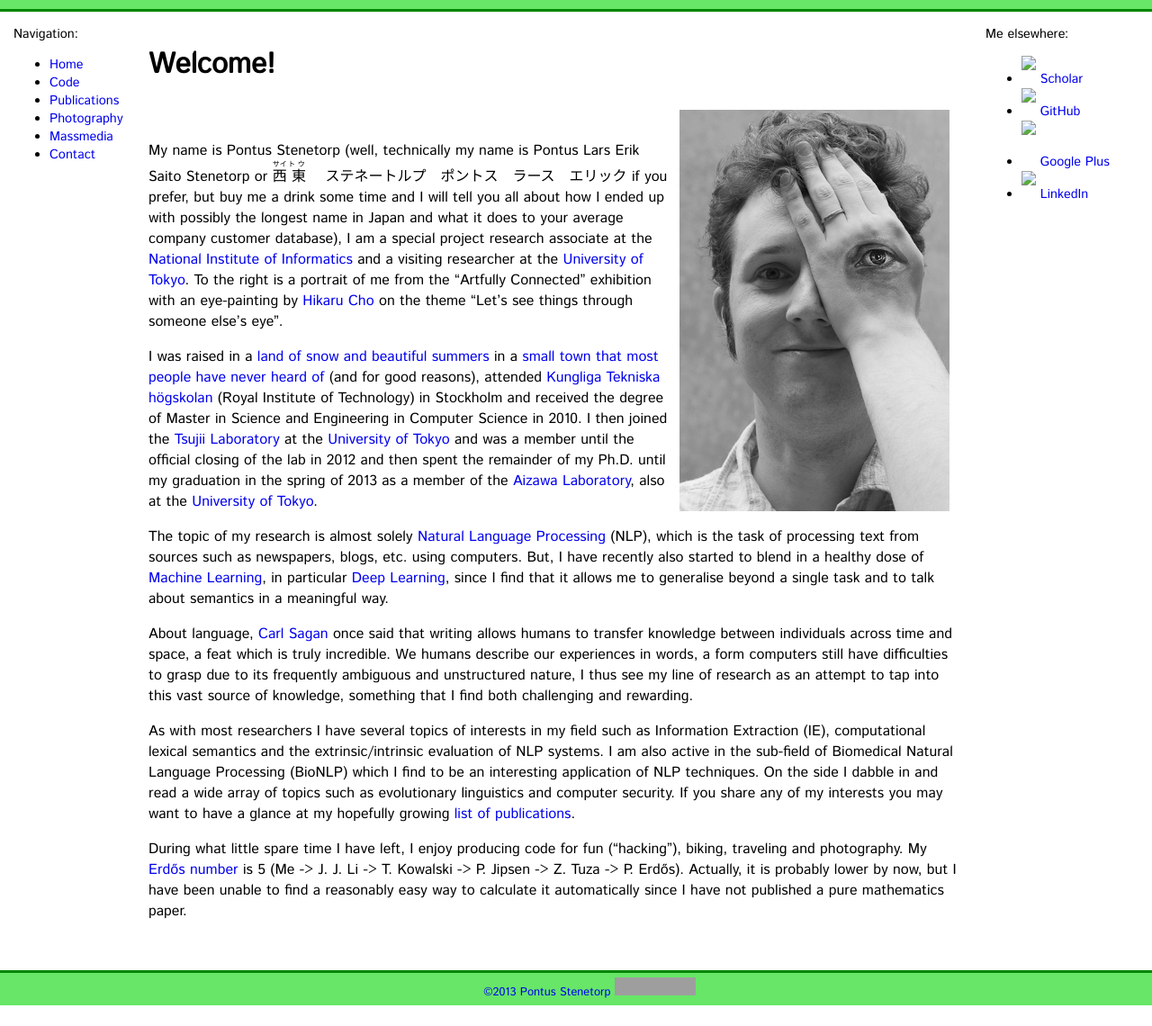
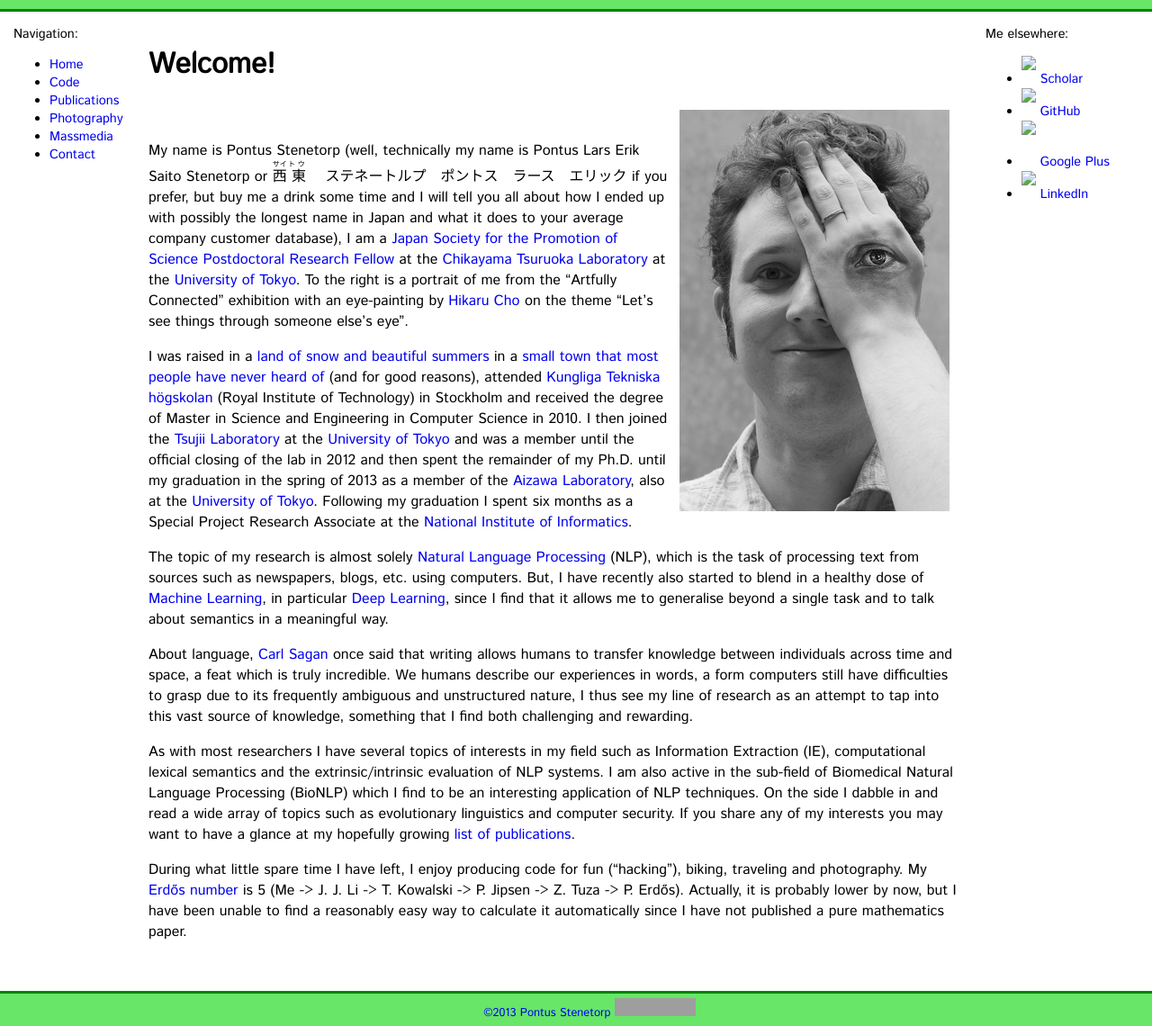
Before and after one commit to gbouchar/ninjin.github.io, a Jekyll site: the page built from index.md, in a window 1280 px wide. Shown: the whole page at 90% size. Built offline with Jekyll 4.4.1, drawn with Linux system fonts in a browser that asks for light colours; some web fonts are replaced; Markdown is read by kramdown in place of the engine named in the settings; before the commit the page ends 1117 px from its top, so only the background shows below that; grey boxes are pictures that could not be loaded.

Commit message:
Making the move official

```diff
--- a/index.md
+++ b/index.md
@@ -13,9 +13,9 @@ Saito Stenetorp or
 </ruby>　ステネートルプ　ポントス　ラース　エリック
 if you prefer, but buy me a drink some time and I will tell you all about how
 I ended up with possibly the longest name in Japan and what it does to your
-average company customer database), I am a special project research associate
-at the [National Institute of Informatics][nii] and a visiting researcher at
-the [University of Tokyo][todai].
+average company customer database), I am a [Japan Society for the Promotion of
+Science Postdoctoral Research Fellow][jsps] at the [Chikayama Tsuruoka
+Laboratory][tsuruoka] at the [University of Tokyo][todai].
 To the right is a portrait of me from the "Artfully Connected" exhibition with
 an eye-painting by [Hikaru Cho][cho] on the theme "Let's see things through
 someone else's eye".
@@ -30,6 +30,8 @@ Tokyo][todai] and was a member until the official closing of the lab in 2012
 and then spent the remainder of my Ph.D. until my graduation in the spring of
 2013 as a member of the [Aizawa Laboratory][aizawa], also at the [University
 of Tokyo][todai].
+Following my graduation I spent six months as a Special Project Research
+Associate at the [National Institute of Informatics][nii].
 
 The topic of my research is almost solely [Natural Language Processing][nlp]
 (NLP), which is the task of processing text from sources such as newspapers,
@@ -80,3 +83,4 @@ pure mathematics paper.
 [sweden]:       https://en.wikipedia.org/wiki/Sweden
 [todai]:        http://www.u-tokyo.ac.jp/index_e.html
 [tsujii]:       http://www.nactem.ac.uk/tsujii/
+[tsuruoka]:     http://www.logos.t.u-tokyo.ac.jp/
```
Also changed, not shown: other parts of index.md (+1 -0 lines).
